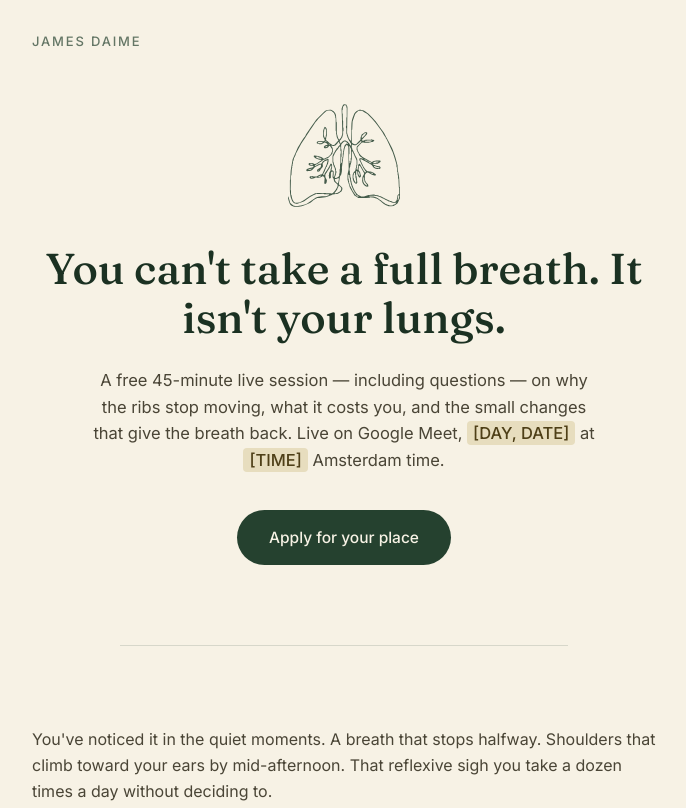
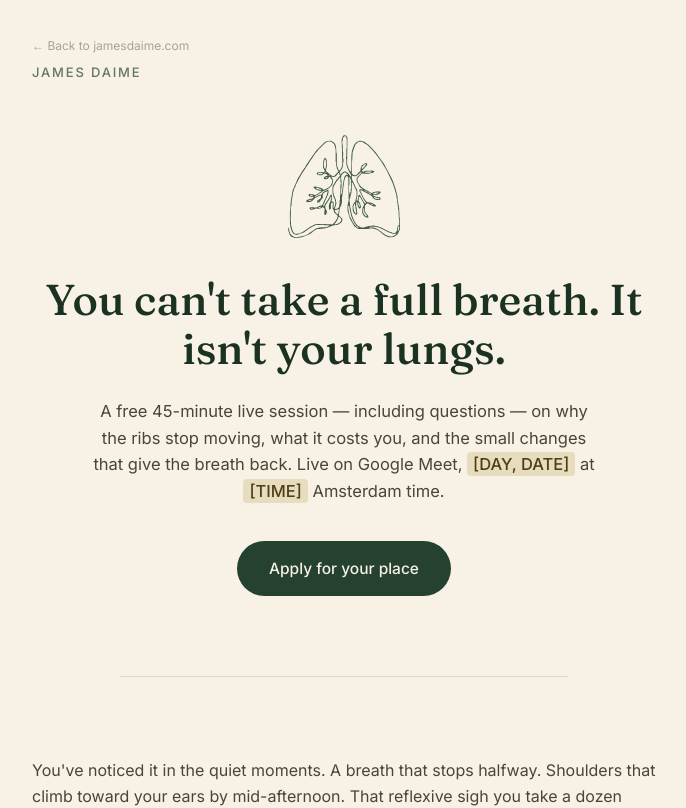
Before and after one commit to VinPOPFrance/James, a Next.js app: page /webinar in a window 1280 px wide. Shown: the top 808 px of the page, without its empty margins (296-982 px from the left). Built offline with nearby package versions, Linux system fonts and the light colour scheme; no server answers; a web font is replaced by a local one.

Commit message:
Add back link to homepage in webinar page for improved navigation

```diff
--- a/src/app/webinar/page.tsx
+++ b/src/app/webinar/page.tsx
@@ -59,8 +59,14 @@ function Placeholder({ children }: { children: React.ReactNode }) {
 export default function WebinarPage() {
   return (
     <main className="min-h-screen bg-[#F7F2E5] text-[#2E2B24]">
-      {/* Minimal identity mark — no nav, nothing to click away to */}
+      {/* Minimal identity mark — the one exit link is intentionally tiny and muted */}
       <div className="mx-auto max-w-2xl px-6 pt-8">
+        <a
+          href="/"
+          className="mb-2 inline-block text-[12px] text-[#2E2B24]/40 transition-colors hover:text-[#2E2B24]/60"
+        >
+          ← Back to jamesdaime.com
+        </a>
         <p className="text-[13px] font-medium uppercase tracking-[0.14em] text-[#25412F]/70">
           James Daime
         </p>
```
